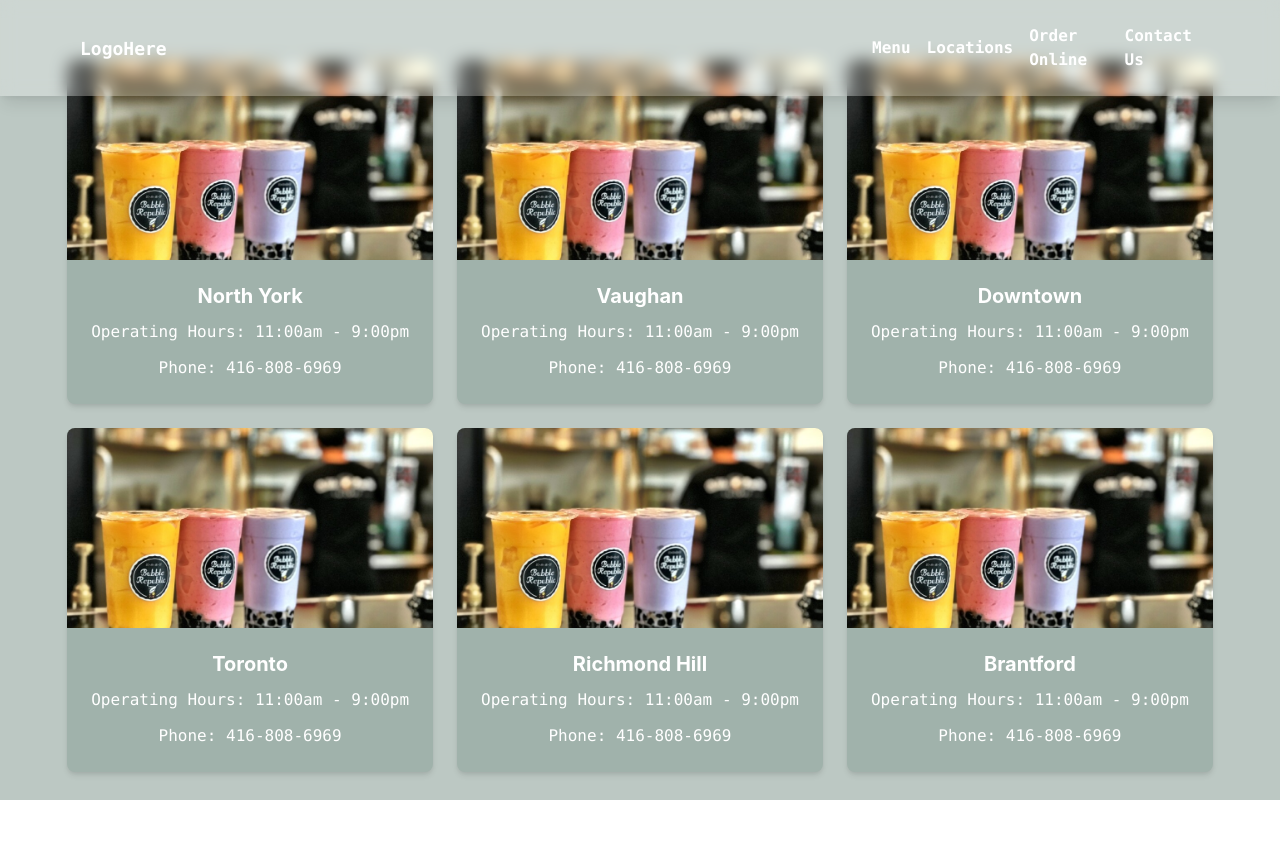
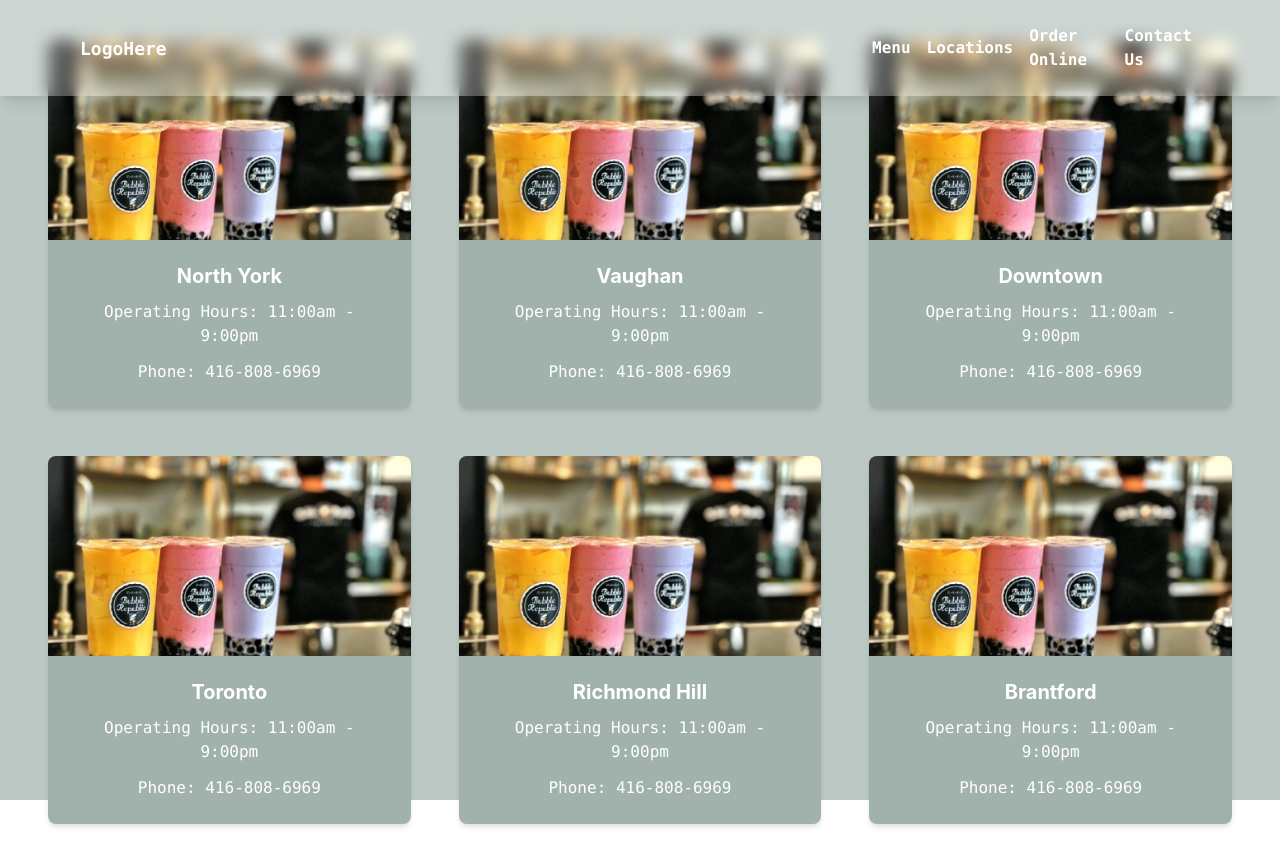
Before and after one commit to Techsip-CAP805/drinkwise, a Next.js app: page /locations in a window 1280 px wide. Before the commit the page ends 800 px from the top, so only its background shows below. Built offline with nearby package versions, Linux system fonts and the light colour scheme.

Commit message:
card touchup

```diff
--- a/src/pages/index.js
+++ b/src/pages/index.js
@@ -14,7 +14,7 @@ const Home = () => {
     <Box bg='#bcc8c3'>
       <Navbar/>
       <Container w='100vw' h='100vh' maxH='100vh' maxW='7xl'>
-      <Flex direction='row'  w='100%' h='100%' justify='center' align='center' pb={40}>
+      <Flex direction='row'  w='100%' h='100%' justify='center' align='center'>
       <Link href='/recommendation'>
         <Box width={60} h={80} bg='gray.100' borderRadius='2rem' display='flex' direction='row' justifyContent='center' alignItems='center' _hover={{bg:'tomato'}}>
         <Text>.mp4 is inserted here</Text>
--- a/src/pages/locations.js
+++ b/src/pages/locations.js
@@ -25,12 +25,13 @@ const Locations = () => {
     <Box bg="#bcc8c3">
       <Navbar />
       <Container w='100vw' h='100vh' maxH='100vh' maxW='7xl' py={10}>
-      <Flex direction="column" justify="center" align="center" w="100%" h='100%' pt={8}>
-          <Grid templateColumns={{ base: "1fr", md: "repeat(3, 1fr)" }} gap={6}>
+      <Flex direction="column" justify="center" align="center" w="100%" h='100%' mt={8}>
+          <Grid templateColumns={{ base: "1fr", md: "repeat(3, 1fr)" }} gap={12}  p={8}>
             {locations.map((location, index) => (
               <GridItem key={index}>
                 <Card
                   borderRadius="lg"
+                  width='x'
                   overflow="hidden"
                   boxShadow="md"
                   bg={cardBgColor}
```
